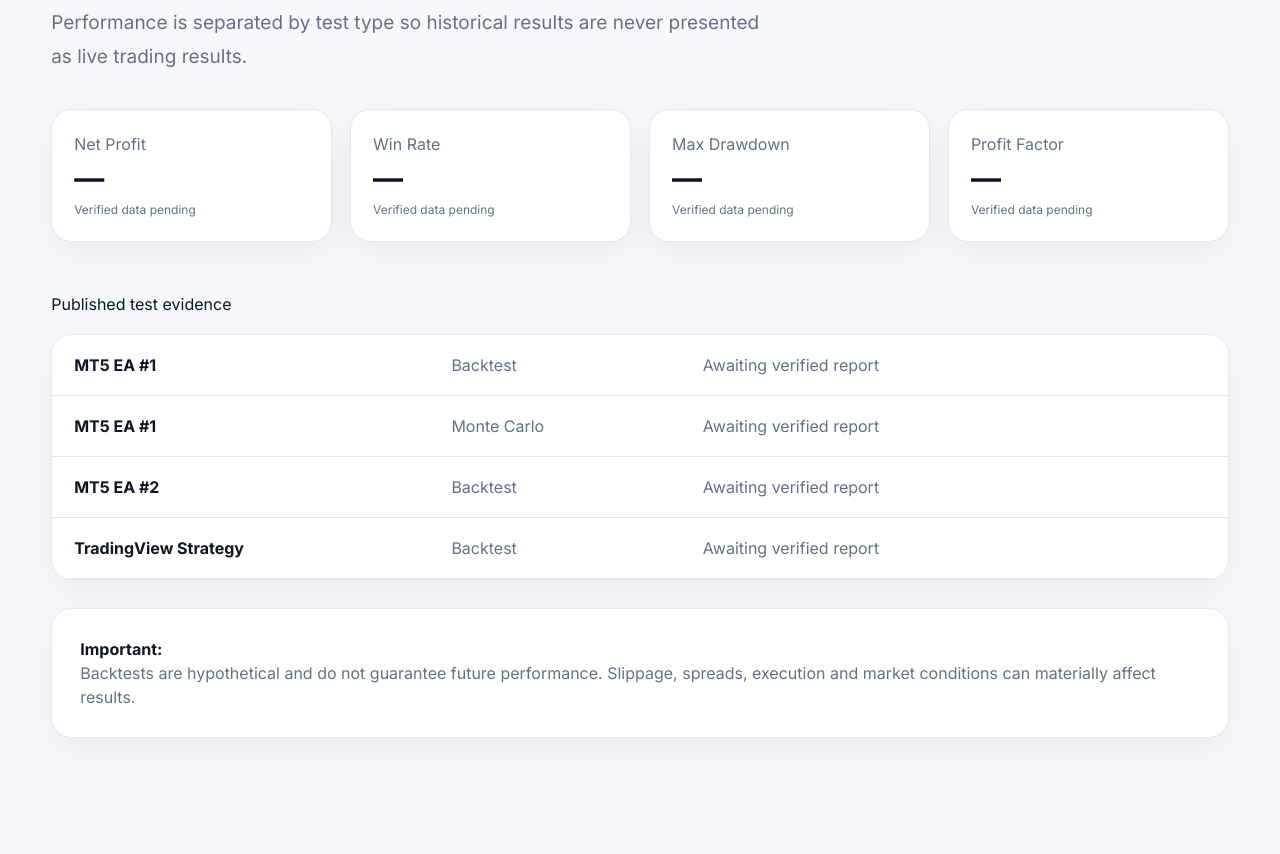
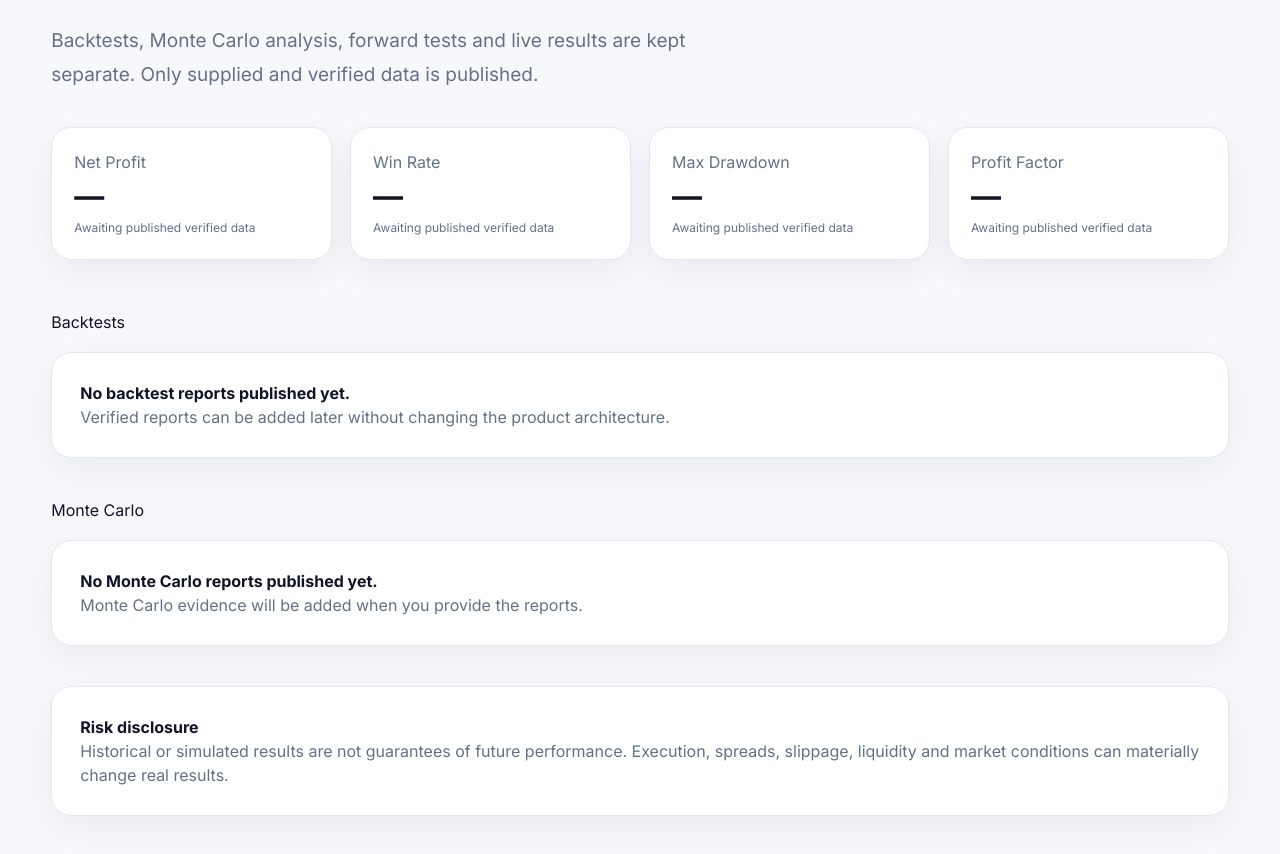
Before and after one commit to frg-rahiti/trading, a Next.js app: page /performance in a window 1280 px wide. Shown: the part 248-1102 px from the top of the page. Before the commit the page ends 1066 px from the top, so only its background shows below. Built offline with nearby package versions, Linux system fonts and the light colour scheme; no server answers; the database is empty.

Commit message:
Make performance page data-driven

```diff
--- a/app/performance/page.tsx
+++ b/app/performance/page.tsx
@@ -1,3 +1,19 @@
 import Link from 'next/link';
-const rows=[['MT5 EA #1','Backtest','Awaiting verified report'],['MT5 EA #1','Monte Carlo','Awaiting verified report'],['MT5 EA #2','Backtest','Awaiting verified report'],['TradingView Strategy','Backtest','Awaiting verified report']];
-export default function Performance(){return <main className="container section"><Link href="/">← Tahitian Trader</Link><span className="pill" style={{marginTop:55}}>PERFORMANCE</span><h1 style={{fontSize:58,letterSpacing:'-.05em'}}>Evidence before claims.</h1><p className="muted" style={{fontSize:19,maxWidth:720,lineHeight:1.8}}>Performance is separated by test type so historical results are never presented as live trading results.</p><div className="grid" style={{gridTemplateColumns:'repeat(4,1fr)',marginTop:35}}>{['Net Profit','Win Rate','Max Drawdown','Profit Factor'].map(x=><div className="card stat" key={x}><span className="muted">{x}</span><br/><strong>—</strong><p className="muted" style={{fontSize:12}}>Verified data pending</p></div>)}</div><section style={{marginTop:50}}><h2>Published test evidence</h2><div className="card" style={{overflow:'hidden',marginTop:18}}>{rows.map(r=><div key={r.join('-')} style={{display:'grid',gridTemplateColumns:'1.5fr 1fr 2fr',padding:'18px 22px',borderBottom:'1px solid var(--line)'}}><b>{r[0]}</b><span className="muted">{r[1]}</span><span className="muted">{r[2]}</span></div>)}</div></section><div className="card" style={{padding:28,marginTop:28,background:'#fff'}}><b>Important:</b><p className="muted">Backtests are hypothetical and do not guarantee future performance. Slippage, spreads, execution and market conditions can materially affect results.</p></div></main>}
+import { createServerSupabase } from '../../lib/supabase-server';
+
+export const dynamic = 'force-dynamic';
+
+export default async function Performance() {
+  const supabase = await createServerSupabase();
+  const [{ data: backtests }, { data: monteCarlo }] = await Promise.all([
+    supabase.from('backtests').select('id,product_id,title,metrics,created_at,products(name,platform)').order('created_at', { ascending:false }),
+    supabase.from('monte_carlo_reports').select('id,product_id,title,metrics,created_at,products(name,platform)').order('created_at', { ascending:false }),
+  ]);
+
+  return <main className="container section"><Link href="/">← Tahitian Trader</Link><span className="pill" style={{marginTop:55}}>PERFORMANCE</span><h1 style={{fontSize:'clamp(46px,6vw,70px)',letterSpacing:'-.05em'}}>Evidence before claims.</h1><p className="muted" style={{fontSize:19,maxWidth:720,lineHeight:1.8}}>Backtests, Monte Carlo analysis, forward tests and live results are kept separate. Only supplied and verified data is published.</p>
+    <div className="grid" style={{gridTemplateColumns:'repeat(4,minmax(0,1fr))',marginTop:35}}>{['Net Profit','Win Rate','Max Drawdown','Profit Factor'].map(x=><div className="card stat" key={x}><span className="muted">{x}</span><br/><strong>—</strong><p className="muted" style={{fontSize:12}}>Awaiting published verified data</p></div>)}</div>
+    <section style={{marginTop:50}}><h2>Backtests</h2>{backtests?.length ? <div className="grid" style={{marginTop:18}}>{backtests.map((r:any)=><article className="card" style={{padding:24}} key={r.id}><span className="pill">{r.products?.platform?.toUpperCase()}</span><h3 style={{fontSize:22}}>{r.products?.name}</h3><p className="muted">{r.title}</p><pre style={{overflowX:'auto',padding:14,background:'#f7f8fc',borderRadius:12,fontSize:12}}>{JSON.stringify(r.metrics,null,2)}</pre></article>)}</div> : <div className="card" style={{padding:28,marginTop:18}}><b>No backtest reports published yet.</b><p className="muted">Verified reports can be added later without changing the product architecture.</p></div>}</section>
+    <section style={{marginTop:40}}><h2>Monte Carlo</h2>{monteCarlo?.length ? <div className="grid" style={{marginTop:18}}>{monteCarlo.map((r:any)=><article className="card" style={{padding:24}} key={r.id}><span className="pill">{r.products?.platform?.toUpperCase()}</span><h3 style={{fontSize:22}}>{r.products?.name}</h3><p className="muted">{r.title}</p><pre style={{overflowX:'auto',padding:14,background:'#f7f8fc',borderRadius:12,fontSize:12}}>{JSON.stringify(r.metrics,null,2)}</pre></article>)}</div> : <div className="card" style={{padding:28,marginTop:18}}><b>No Monte Carlo reports published yet.</b><p className="muted">Monte Carlo evidence will be added when you provide the reports.</p></div>}</section>
+    <div className="card" style={{padding:28,marginTop:40}}><b>Risk disclosure</b><p className="muted">Historical or simulated results are not guarantees of future performance. Execution, spreads, slippage, liquidity and market conditions can materially change real results.</p></div>
+  </main>;
+}
```
